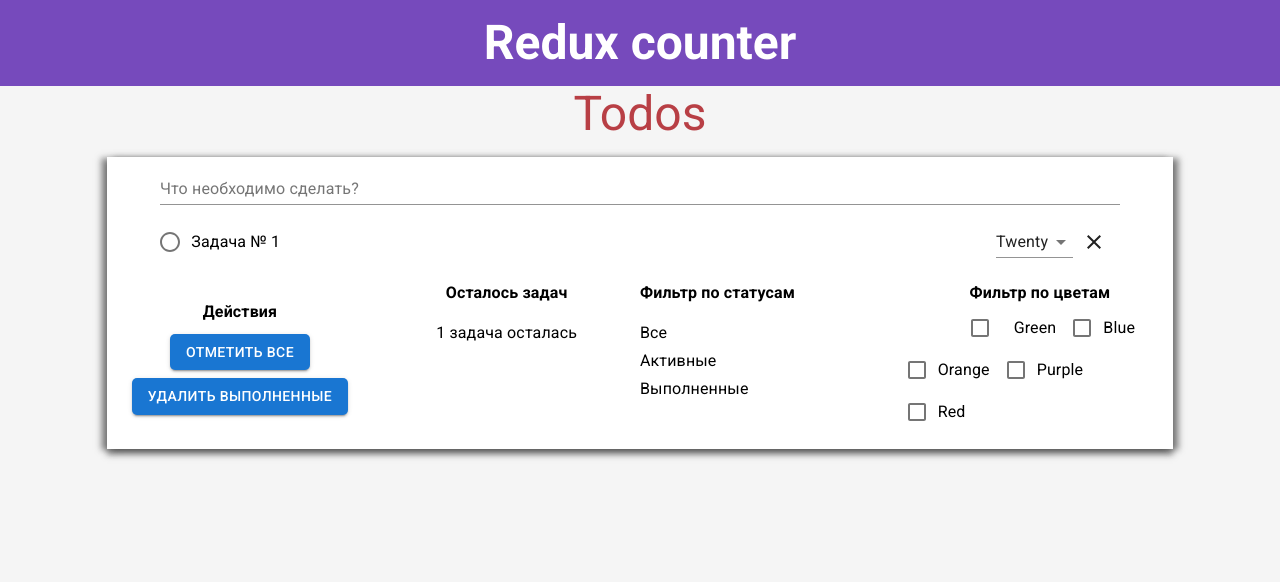
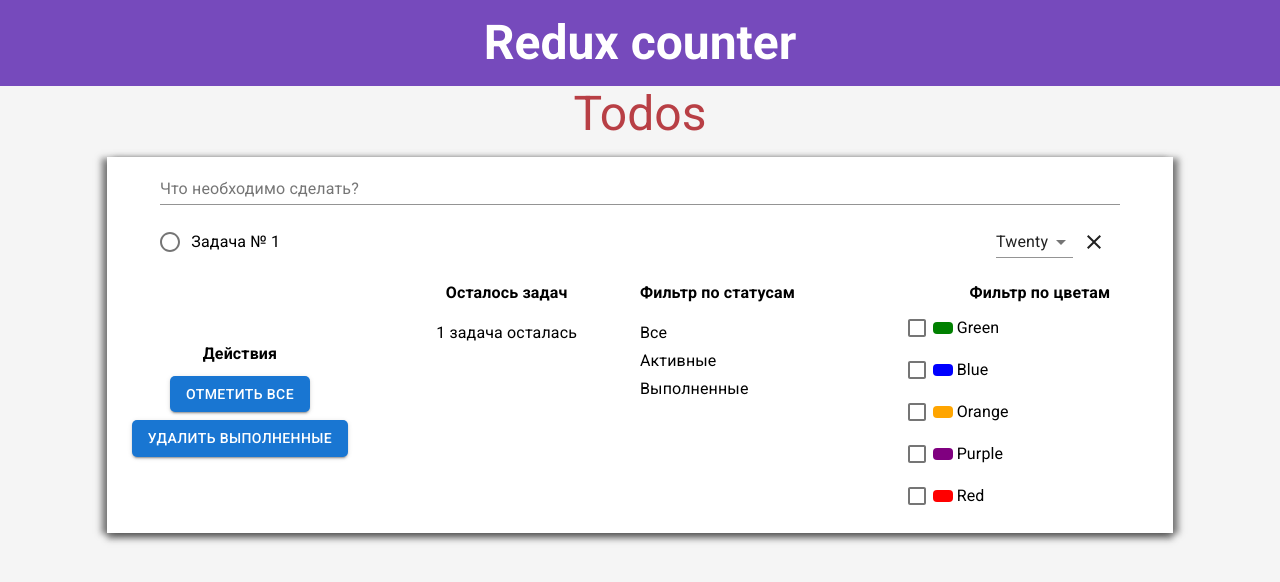
Before and after one commit to pilotvitalik/study_react_redux_todo, a React (Create React App) app: page / in a window 1280 px wide. Shown: the top 582 px of the page. Built offline with nearby package versions, Linux system fonts and the light colour scheme.

Commit message:
Added styles for checkboxes in the component "Filter by colors".

```diff
--- a/src/Components/Todo/AdditionalParams/FilterColor/FilterColor.js
+++ b/src/Components/Todo/AdditionalParams/FilterColor/FilterColor.js
@@ -4,27 +4,60 @@
 import Typography from '@material-ui/core/Typography';
 import { makeStyles } from '@material-ui/core/styles';
 
-import { withStyles } from '@material-ui/core/styles';
 import FormGroup from '@material-ui/core/FormGroup';
 import FormControlLabel from '@material-ui/core/FormControlLabel';
 import Checkbox from '@material-ui/core/Checkbox';
 
 const useStyles = makeStyles((theme) => ({
+	root:{
+		paddingRight: '4px',
+	},
+	common:{
+		width: '20px',
+		height: '12px',
+		borderRadius: '4px',
+	},
 	green:{
-		width: '50px',
-		height: '10px',
+		background: 'green',
 	},
+	blue:{
+		background: 'blue',
+	},
+	orange:{
+		background: 'orange',
+	},
+	purple:{
+		background: 'purple',
+	},
+	red:{
+		background: 'red',
+	},
+	iconGreen:{
+		'& input:checked + svg':{
+			color: 'green',
+		}
+	},
+	iconBlue:{
+		'& input:checked + svg':{
+			color: 'blue',
+		}
+	},
+	iconOrange:{
+		'& input:checked + svg':{
+			color: 'orange',
+		}
+	},
+	iconPurple:{
+		'& input:checked + svg':{
+			color: 'purple',
+		}
+	},
+	iconRed:{
+		'& input:checked + svg':{
+			color: 'red',
+		}
+	}
 }))
-
-const GreenCheckbox = withStyles({
-  root: {
-  	root: '#767676',
-    '&$checked': {
-      color: 'red',
-    },
-  },
-  checked: {},
-})((props) => <Fragment><Box {...props}></Box><Checkbox {...props} /></Fragment>);
 
 function FilterColor(){
 	const classes = useStyles();
@@ -44,12 +77,83 @@
 	return(
 		<Grid item xs={6}>
 		  <Typography variant={'subtitle1'} align={'center'}><b>Фильтр по цветам</b></Typography>
-		  <FormGroup row>
-		    <FormControlLabel control={<GreenCheckbox checked={state.checkedGreen} onChange={handleChange} name="checkedGreen" className={classes.green}/>} label="Green"/>
-		    <FormControlLabel control={<GreenCheckbox checked={state.checkedBlue} onChange={handleChange} name="checkedBlue" />} label="Blue"/>
-		    <FormControlLabel control={<GreenCheckbox checked={state.checkedOrange} onChange={handleChange} name="checkedOrange" />} label="Orange"/>
-		    <FormControlLabel control={<GreenCheckbox checked={state.checkedPurple} onChange={handleChange} name="checkedPurple" />} label="Purple"/>
-		    <FormControlLabel control={<GreenCheckbox checked={state.checkedRed} onChange={handleChange} name="checkedRed" />} label="Red"/>
+		  <FormGroup>
+		    <FormControlLabel control={
+		    	<Fragment>
+		    		<Checkbox
+		    			checked={state.checkedGreen}
+		    			onChange={handleChange}
+		    			className={[classes.root, classes.iconGreen].join(' ')}
+		    			name="checkedGreen"
+		    		/>
+		    		<Box
+		    			className={[classes.common, classes.green].join(' ')}
+		    			mr={0.5}
+		    		></Box>
+		    		</Fragment>
+		    	}
+		    	label="Green"
+		    	/>
+		    <FormControlLabel control={
+		    	<Fragment>
+		    		<Checkbox
+		    			checked={state.checkedBlue}
+		    			onChange={handleChange}
+		    			className={[classes.root, classes.iconBlue].join(' ')}
+		    			name="checkedBlue"
+		    		/>
+		    		<Box
+		    			className={[classes.common, classes.blue].join(' ')}
+		    			mr={0.5}
+		    		></Box>
+		    		</Fragment>
+		    	}
+		    	label="Blue"/>
+		    <FormControlLabel control={
+		    	<Fragment>
+		    		<Checkbox
+		    			checked={state.checkedOrange}
+		    			onChange={handleChange}
+		    			className={[classes.root, classes.iconOrange].join(' ')}
+		    			name="checkedOrange"
+		    		/>
+		    		<Box
+		    			className={[classes.common, classes.orange].join(' ')}
+		    			mr={0.5}
+		    		></Box>
+		    		</Fragment>
+		    	}
+		    	label="Orange"/>
+		    <FormControlLabel control={
+		    	<Fragment>
+		    		<Checkbox
+		    			checked={state.checkedPurple}
+		    			onChange={handleChange}
+		    			className={[classes.root, classes.iconPurple].join(' ')}
+		    			name="checkedPurple"
+		    		/>
+		    		<Box
+		    			className={[classes.common, classes.purple].join(' ')}
+		    			mr={0.5}
+		    		></Box>
+		    		</Fragment>
+		    	}
+		    	label="Purple"/>
+		    <FormControlLabel control={
+		    	<Fragment>
+		    		<Checkbox
+		    			checked={state.checkedRed}
+		    			onChange={handleChange}
+		    			className={[classes.root, classes.iconRed].join(' ')}
+		    			name="checkedRed"
+		    		/>
+		    		<Box
+		    			className={[classes.common, classes.red].join(' ')}
+		    			mr={0.5}
+		    		></Box>
+		    		</Fragment>
+		    	}
+		    	label="Red"/>
 		  </FormGroup>
 		</Grid>
 	);
```
